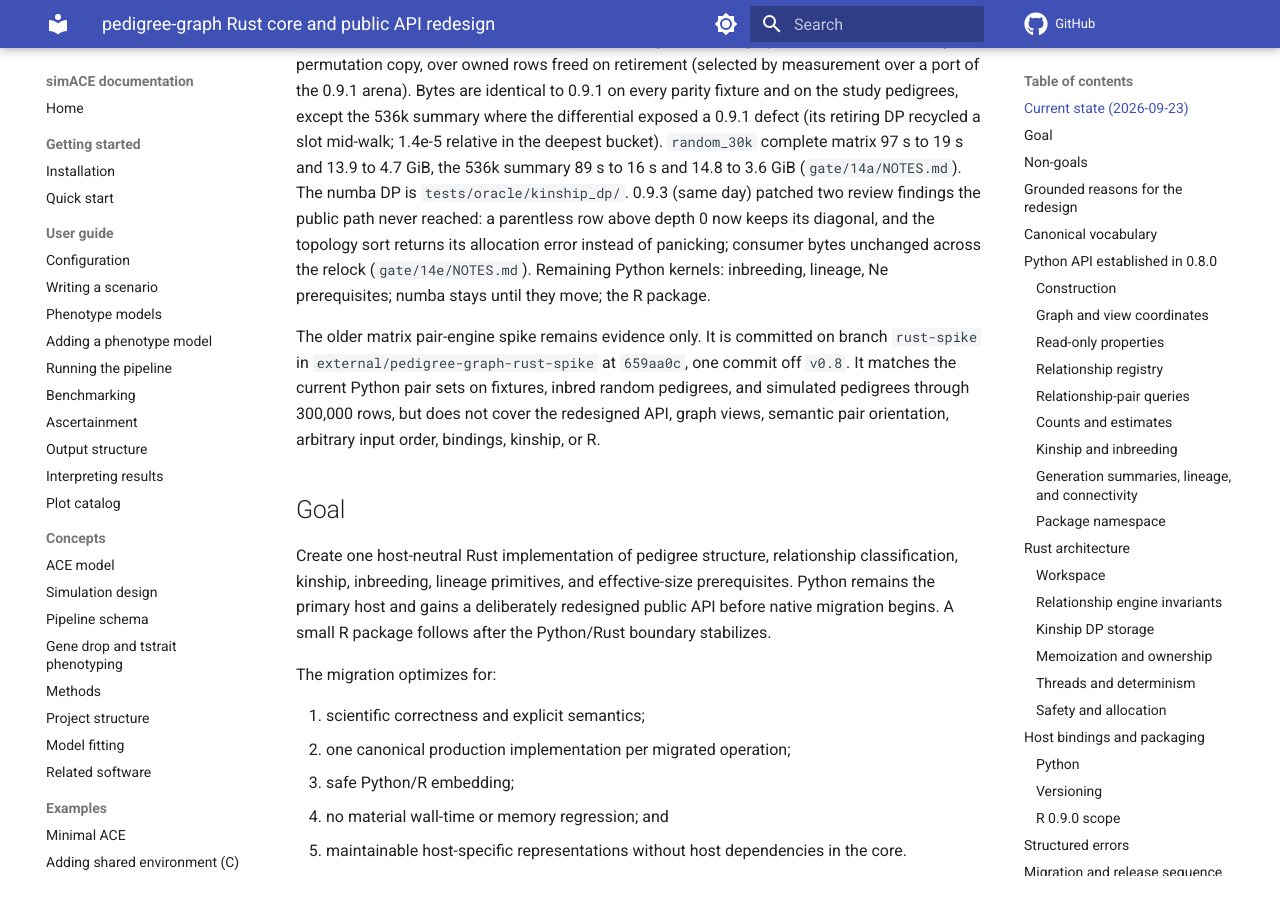
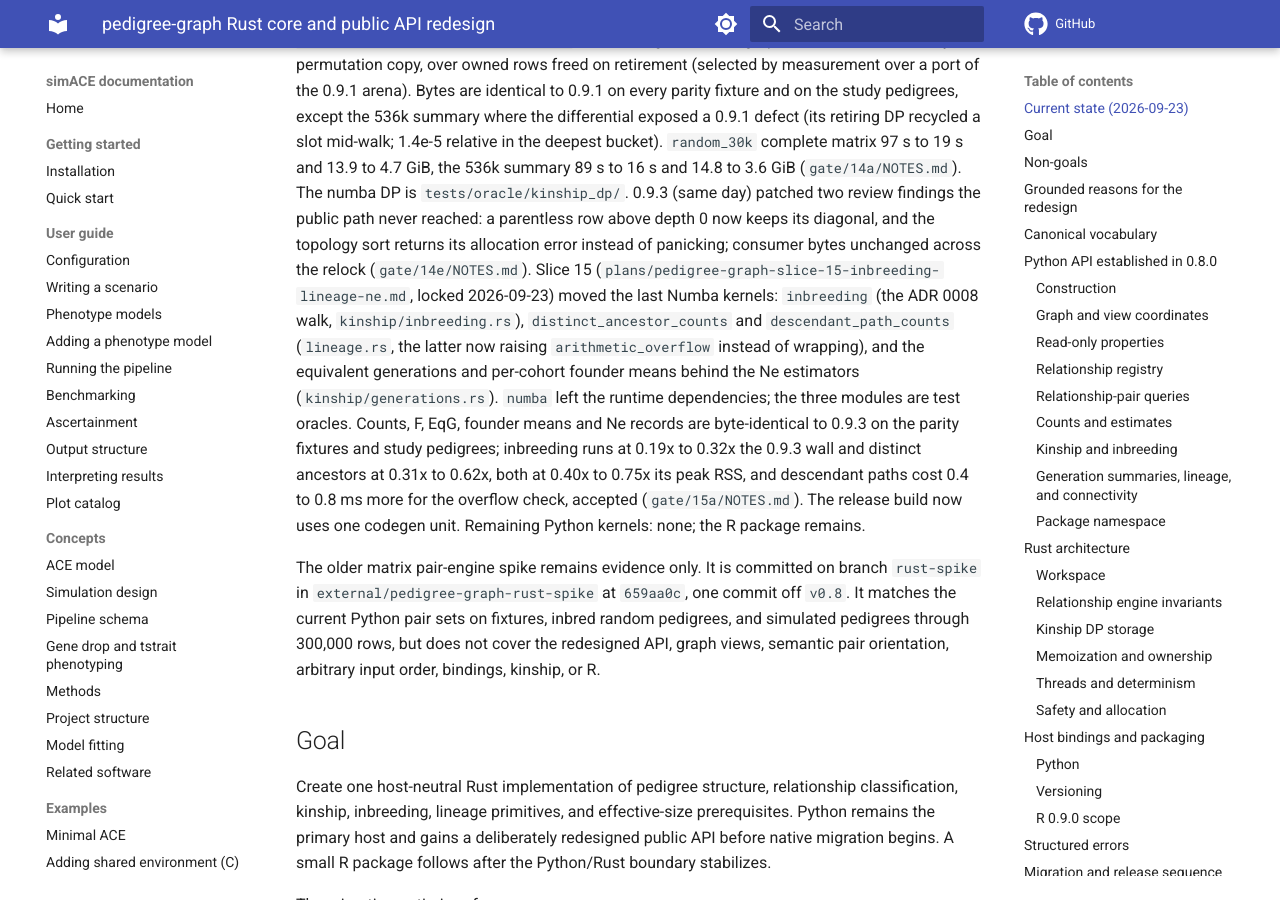
Before and after one commit to rwaples/simACE, an MkDocs documentation site: the page built from docs/plans/pedigree-graph-rust-core.md, in a window 1280 px wide and 900 px high, scrolled down 2205 px. Built offline with MkDocs 1.6.1 and Material for MkDocs 9.7.7, drawn with Linux system fonts in a browser that asks for light colours; comment, search, counter and statistics services are not loaded; some of the changed text lies outside the part shown.

Commit message:
Record slice 15 in the Rust-core plan
The last Numba kernels (inbreeding, lineage counts, EqG, founder means)
are on the pedigree-graph core; the 0.8.x step drops the deleted
Caballero-Toro accumulators and is marked done.

Claude-Session: https://claude.ai/code/session_01XeyodHr182GJAzDHxr5E3z

```diff
--- a/docs/plans/pedigree-graph-rust-core.md
+++ b/docs/plans/pedigree-graph-rust-core.md
@@ -103,8 +103,20 @@ the deepest bucket). `random_30k` complete matrix 97 s to 19 s and 13.9 to
 reached: a parentless row above depth 0 now keeps its diagonal, and the
 topology sort returns its allocation error instead of panicking; consumer
 bytes unchanged across the relock (`gate/14e/NOTES.md`).
-Remaining Python kernels: inbreeding, lineage, Ne prerequisites; numba
-stays until they move; the R package.
+Slice 15 (`plans/pedigree-graph-slice-15-inbreeding-lineage-ne.md`, locked
+2026-09-23) moved the last Numba kernels: `inbreeding` (the ADR 0008 walk,
+`kinship/inbreeding.rs`), `distinct_ancestor_counts` and
+`descendant_path_counts` (`lineage.rs`, the latter now raising
+`arithmetic_overflow` instead of wrapping), and the equivalent generations
+and per-cohort founder means behind the Ne estimators
+(`kinship/generations.rs`). `numba` left the runtime dependencies; the three
+modules are test oracles. Counts, F, EqG, founder means and Ne records are
+byte-identical to 0.9.3 on the parity fixtures and study pedigrees;
+inbreeding runs at 0.19x to 0.32x the 0.9.3 wall and distinct ancestors at
+0.31x to 0.62x, both at 0.40x to 0.75x its peak RSS, and descendant paths
+cost 0.4 to 0.8 ms more for the overflow check, accepted
+(`gate/15a/NOTES.md`). The release build now uses one codegen unit.
+Remaining Python kernels: none; the R package remains.
 
 The older matrix pair-engine spike remains evidence only. It is committed on branch
 `rust-spike` in `external/pedigree-graph-rust-spike` at `659aa0c`, one commit off
@@ -689,10 +701,11 @@ independent test oracle.
 ### 0.8.x — inbreeding, generation summary, lineage, and effective-size prerequisites
 
 Port MZ-aware inbreeding, generation mean kinship, distinct ancestor counts, descendant
-path counts, equivalent generations, founder contribution sums, and Caballero–Toro
-accumulators. Move modest invariant caches into Rust where beneficial. Keep high-level
-estimator formulas in `pedigree_graph.effective_size`. Remove Numba when no production
-or retained experimental code uses it.
+path counts, equivalent generations and the per-cohort founder contribution means. Keep
+high-level estimator formulas in `pedigree_graph.effective_size`. Remove Numba when no
+production code uses it. (The Caballero–Toro accumulators this step once named were
+deleted with their estimator by issue #15 and ADR 0012. Done: generation mean kinship in
+slice 14, the rest in slice 15.)
 
 ### 0.9.0 — initial R package
 
```
